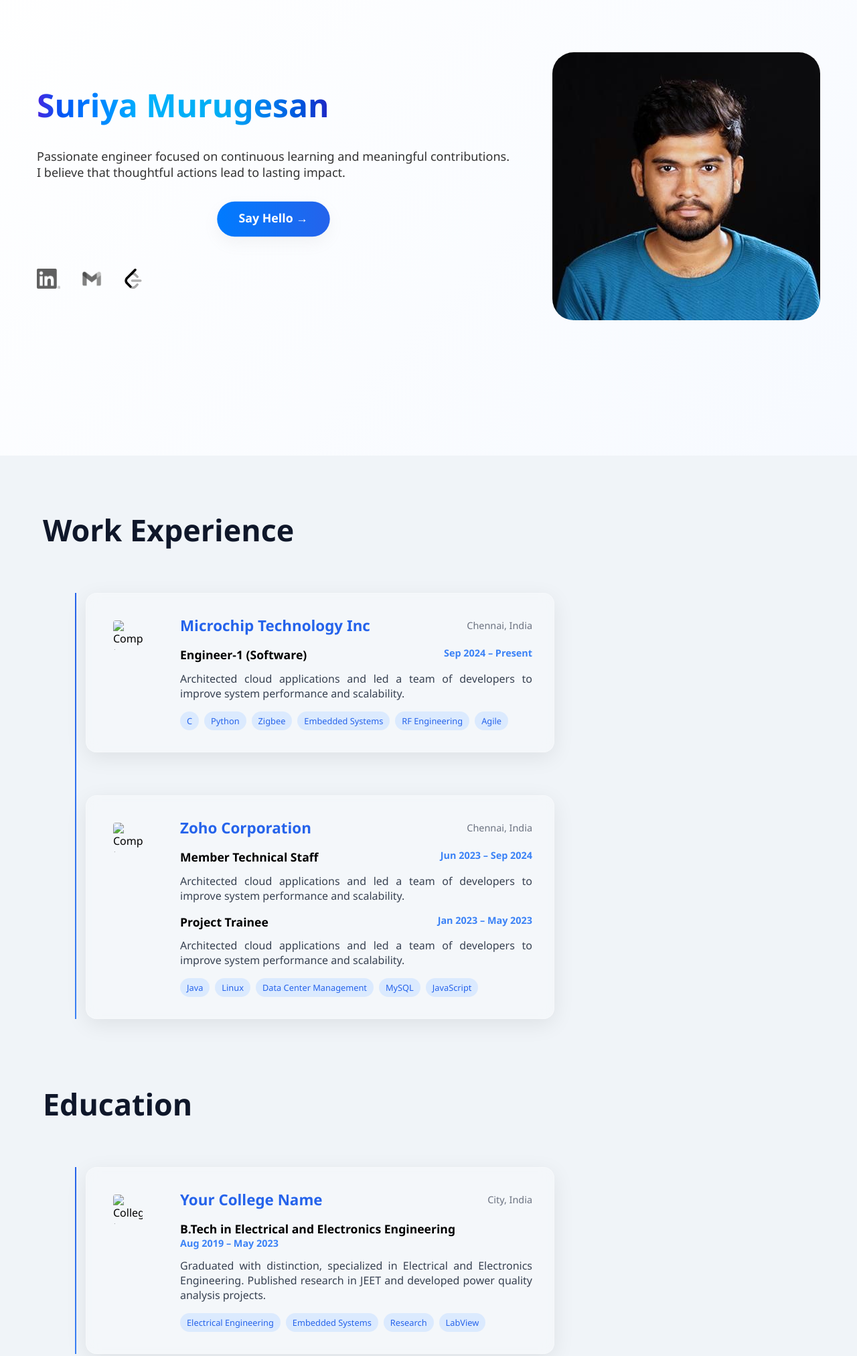
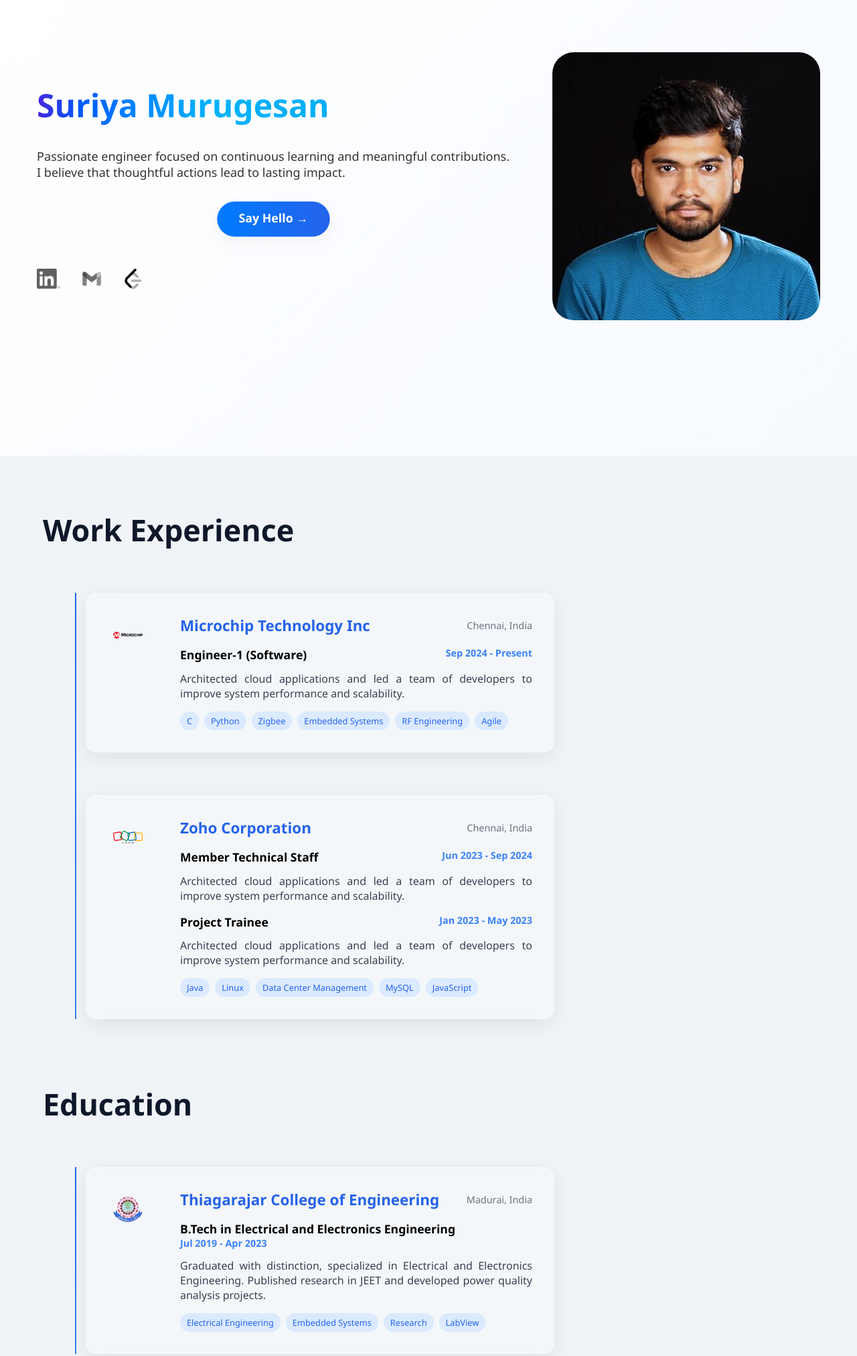
Before and after one commit to suriyamu1/portfolio-v3, a plain HTML site: page index.html in a window 1280 px wide. Shown: the part 120-2144 px from the top of the page at 67% size. Drawn offline with Linux system fonts and the light colour scheme; a web font is replaced by a local one.

Commit message:
[Trivial] 1) Formatted html with proper indentation for readability

```diff
--- a/index.html
+++ b/index.html
@@ -21,14 +21,14 @@
     <!-- --------------------------------------------------------------------------------------------------------- -->
     <section id="hero">
       <div class="hero-content">
-      <h1>
-        <span class="gradient-text">Suriya Murugesan</span>
-      </h1>
-      <p>Passionate engineer focused on continuous learning and meaningful contributions.<br>I believe that thoughtful actions lead to lasting impact.</p>
+        <h1>Suriya Murugesan</h1>
+        <p>
+          Passionate engineer focused on continuous learning and meaningful contributions.<br>
+          I believe that thoughtful actions lead to lasting impact.
+        </p>
         <div class="hero-buttons">
           <a href="https://www.linkedin.com/in/suriya-murugesan-profile/" target="_blank" class="action-button">Say Hello →</a>
         </div>
-
 
         <div class="contact-links">
           <!-- <h3>Contact Me</h3> -->
@@ -39,31 +39,26 @@
             <a href="mailto:suriya.malarmurugesh@example.com" target="_blank" rel="noopener noreferrer">
               <img src="images/logo/social/gmail.png" alt="Email">
             </a>
-          <a href="https://leetcode.com/your-profile" target="_blank" rel="noopener noreferrer">
+            <a href="https://leetcode.com/u/suriyamu1/" target="_blank" rel="noopener noreferrer">
               <img src="images/logo/social/leetcode.svg" alt="LeetCode">
             </a>
           </div>
         </div>
       </div>
 
-    <div class="potrait-img">
-      <img src="images/potrait_image.jpg" alt="Suriya's potrait image">
-    </div>
-
-
+      <div class="potrait-img"><img src="images/potrait_image.jpg" alt="Suriya's potrait image"></div>
     </section>
 
     <!-- --------------------------------------------------------------------------------------------------------- -->
-  <section class="timeline-section">
+    <section id="experience-section">
 
-    <!-- Work Experience -->
       <div class="timeline-container">
         <h2 class="timeline-title">Work Experience</h2>
+
         <div class="timeline-wrapper">
-
           <div class="timeline-item">
             <div class="timeline-content">
-            <img src="../Microchip-Logo-Horizontal-Black-Red.png" alt="Company Logo" class="company-logo" />
+              <img src="images/logo/organization/microchip.png" alt="Microchip Company Logo" class="company-logo" />
               <div class="experience-details">
                 <div class="top-row">
                   <h3 class="company-name">Microchip Technology Inc</h3>
@@ -71,7 +66,7 @@
                 </div>
                 <div class="role-row">
                   <p class="job-title">Engineer-1 (Software)</p>
-                <span class="duration">Sep 2024 – Present</span>
+                  <span class="duration">Sep 2024 - Present</span>
                 </div>
                 <p class="description">
                   Architected cloud applications and led a team of developers to improve system performance and scalability.
@@ -90,7 +85,7 @@
 
           <div class="timeline-item">
             <div class="timeline-content">
-            <img src="../Microchip-Logo-Horizontal-Black-Red.png" alt="Company Logo" class="company-logo" />
+              <img src="images/logo/organization/zoho.png" alt="Company Logo" class="company-logo" />
               <div class="experience-details">
                 <div class="top-row">
                   <h3 class="company-name">Zoho Corporation</h3>
@@ -98,14 +93,14 @@
                 </div>
                 <div class="role-row">
                   <p class="job-title">Member Technical Staff</p>
-                <span class="duration">Jun 2023 – Sep 2024</span>
+                  <span class="duration">Jun 2023 - Sep 2024</span>
                 </div>
                 <p class="description">
                   Architected cloud applications and led a team of developers to improve system performance and scalability.
                 </p>
                 <div class="role-row">
                   <p class="job-title">Project Trainee</p>
-                <span class="duration">Jan 2023 – May 2023</span>
+                  <span class="duration">Jan 2023 - May 2023</span>
                 </div>
                 <p class="description">
                   Architected cloud applications and led a team of developers to improve system performance and scalability.
@@ -120,25 +115,23 @@
               </div>
             </div>
           </div>
-
         </div>
       </div>
 
-    <!-- Education -->
       <div class="timeline-container">
         <h2 class="timeline-title">Education</h2>
         <div class="timeline-wrapper">
           <div class="timeline-item">
             <div class="timeline-content">
-            <img src="../college-logo.png" alt="College Logo" class="company-logo" />
+              <img src="images/logo/organization/tce.png" alt="College Logo" class="company-logo" />
               <div class="experience-details">
                 <div class="top-row">
-                <h3 class="company-name">Your College Name</h3>
-                <span class="location">City, India</span>
+                  <h3 class="company-name">Thiagarajar College of Engineering</h3>
+                  <span class="location">Madurai, India</span>
                 </div>
                 <div class="role-row">
                   <p class="job-title">B.Tech in Electrical and Electronics Engineering</p>
-                <span class="duration">Aug 2019 – May 2023</span>
+                  <span class="duration">Jul 2019 - Apr 2023</span>
                 </div>
                 <p class="description">
                   Graduated with distinction, specialized in Electrical and Electronics Engineering. Published research in JEET and developed power quality analysis projects.
@@ -154,15 +147,12 @@
           </div>
         </div>
       </div>
-
     </section>
 
-  <!-- TODO: INDENT PROPERLY -->
     <!-- --------------------------------------------------------------------------------------------------------- -->
     <section id="skills-section">
-      <h2 class="section-title">Skills</h2>
+      <h2 class="section-title">Top Skills</h2>
 
-      <!-- Primary Skills Grid -->
       <div class="skills-grid">
         <div class="skill-card" title="Java - Worked at Zoho">
           <img src="images/logo/tech_stacks/java.svg" alt="Java">
--- a/styles.scss
+++ b/styles.scss
@@ -129,12 +129,15 @@ body {
         font-size: 3rem;
         font-weight: 700;
         margin-bottom: 2rem;
-
-        .gradient-text {
-          background-image: linear-gradient(to right, #4626e0, #0059f6, var(--good-blue), #0098ff, #00b2fc, #00b0f9, #00aff6, #00adf3, #0091f1, #0072e9, #0051db, #2124c3);
-          -webkit-background-clip: text;
-          -webkit-text-fill-color: transparent;
-        }
+        background-image: linear-gradient(
+          to right,
+          #4626e0, #0059f6, var(--good-blue),
+          #0098ff, #00b2fc, #00b0f9,
+          #00aff6, #00adf3, #0091f1,
+          #0072e9, #0051db, #2124c3
+        );
+        -webkit-background-clip: text;
+        -webkit-text-fill-color: transparent;
       }
 
       p {
@@ -230,7 +233,7 @@ body {
     }
   }
 
-  .timeline-section {
+  #experience-section {
     padding: 5rem 2rem;
     margin: 0 auto;
     background: #f0f4f8;
```
Also changed, not shown: styles.css. Lines whose indentation alone changed are shown as unchanged.
